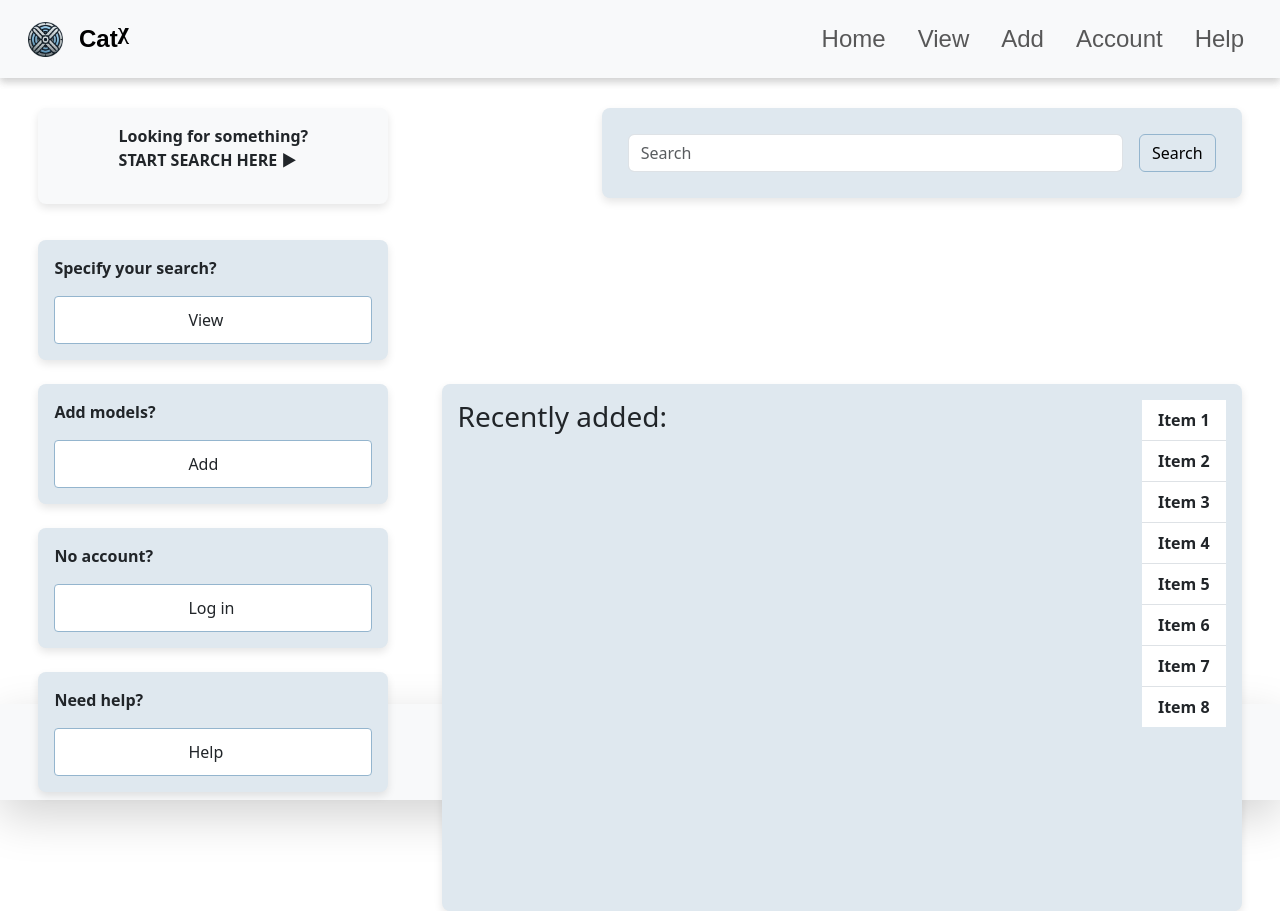
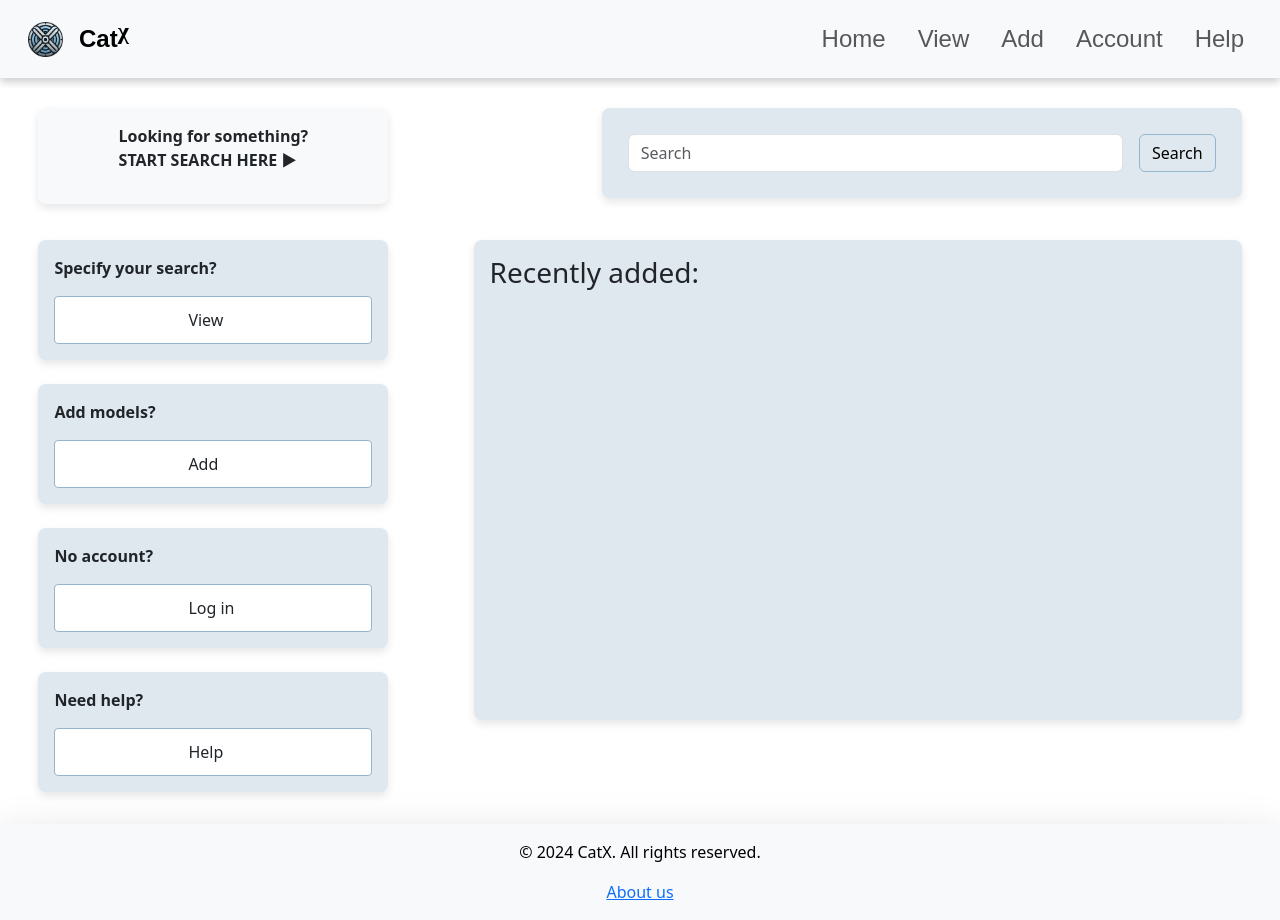
Before and after one commit to awiechma/CatX, a React (Vite) app in the folder react-app-catx/: page / in a window 1280 px wide. Built offline with nearby package versions, Linux system fonts and the light colour scheme.

Commit message:
Fix: Mainpage Footer

```diff
--- a/react-app-catx/src/App.css
+++ b/react-app-catx/src/App.css
@@ -136,24 +136,18 @@
 /* container on the right side for list */
 .right-aligned-container {
   position: absolute;
-  top: 48%;
-  right: 1rem;
-  display: flex !important;
-  flex-direction: column !important;
-  align-items: flex-end;
-  padding: 1rem;
-  justify-content: center;
-  right: 3%;
+  top: 30%; /* Optional: Passe die vertikale Position an */
+  bottom: 10%; /* Sorgt dafür, dass der Container den gesamten Bereich einnimmt */
+  right: 3%; /* Setzt den Container an den rechten Rand */
+  width: 60%; /* X durch den Platz für andere Inhalte (z. B. Sidebar) ersetzen, falls nötig */
   background-color: #dfe8ef;
   box-shadow: 0px 4px 8px rgba(0, 0, 0, 0.1);
-  border-radius: 8px;
-  width: 100%;
-  max-width: 800px;
-  margin: auto;
-  position: absolute;
-  font-weight: bold;
+  border-radius: 8px; /* Falls abgerundete Ecken nötig sind */
+  padding: 1rem;
+  display: flex;
+  flex-direction: column;
+}
 
-}
 
 /* style for heading */
 .right-aligned-container h3 {
--- a/react-app-catx/src/App.jsx
+++ b/react-app-catx/src/App.jsx
@@ -17,8 +17,9 @@
 
     return (
         <div className="app-container">
+            <div className="d-flex flex-column min-vh-100">
                 <Navbar />
-
+                <main classname="flex-grow-1">
                     <div className="start-search">
                         <p>
                             Looking for something?
@@ -51,24 +52,12 @@
                                 <Button text="Help" />
                             </Link>
                         </div>
-                <br></br>
-                    <br></br>
-                    <br></br>
-                    <br></br>
-                    <br></br>
-                    <br></br>
-                    <br></br>
                     </div>
                     <div className="right-aligned-container">
                         <h3>Recently added:</h3>
                         <ListGroup className="list-recently-added" />
-                <br></br>
-                <br></br>
-                <br></br>
-                <br></br>
-                <br></br>
-                <br></br>
-                <br></br>
+                    </div>
+                </main>
             </div>
             <Footer />
         </div>
--- a/react-app-catx/src/components/ListGroup.jsx
+++ b/react-app-catx/src/components/ListGroup.jsx
@@ -4,14 +4,7 @@
 const ListGroup = () => {
     return (
         <ul className="list-group list-group-flush">
-            <li className="list-group-item">Item 1</li>
-            <li className="list-group-item">Item 2</li>
-            <li className="list-group-item">Item 3</li>
-            <li className="list-group-item">Item 4</li>
-            <li className="list-group-item">Item 5</li>
-            <li className="list-group-item">Item 6</li>
-            <li className="list-group-item">Item 7</li>
-            <li className="list-group-item">Item 8</li>
+
 
         </ul>
     );
```
Lines whose indentation alone changed are shown as unchanged.
